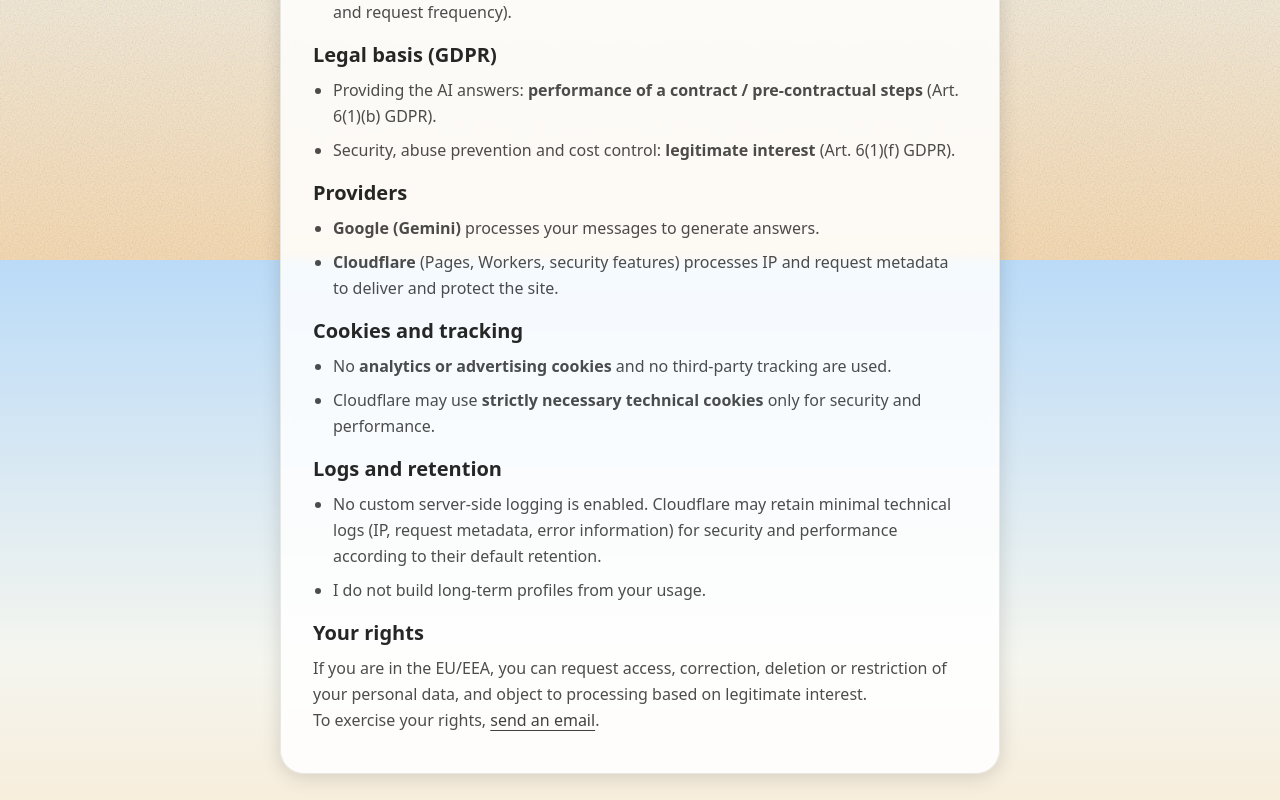
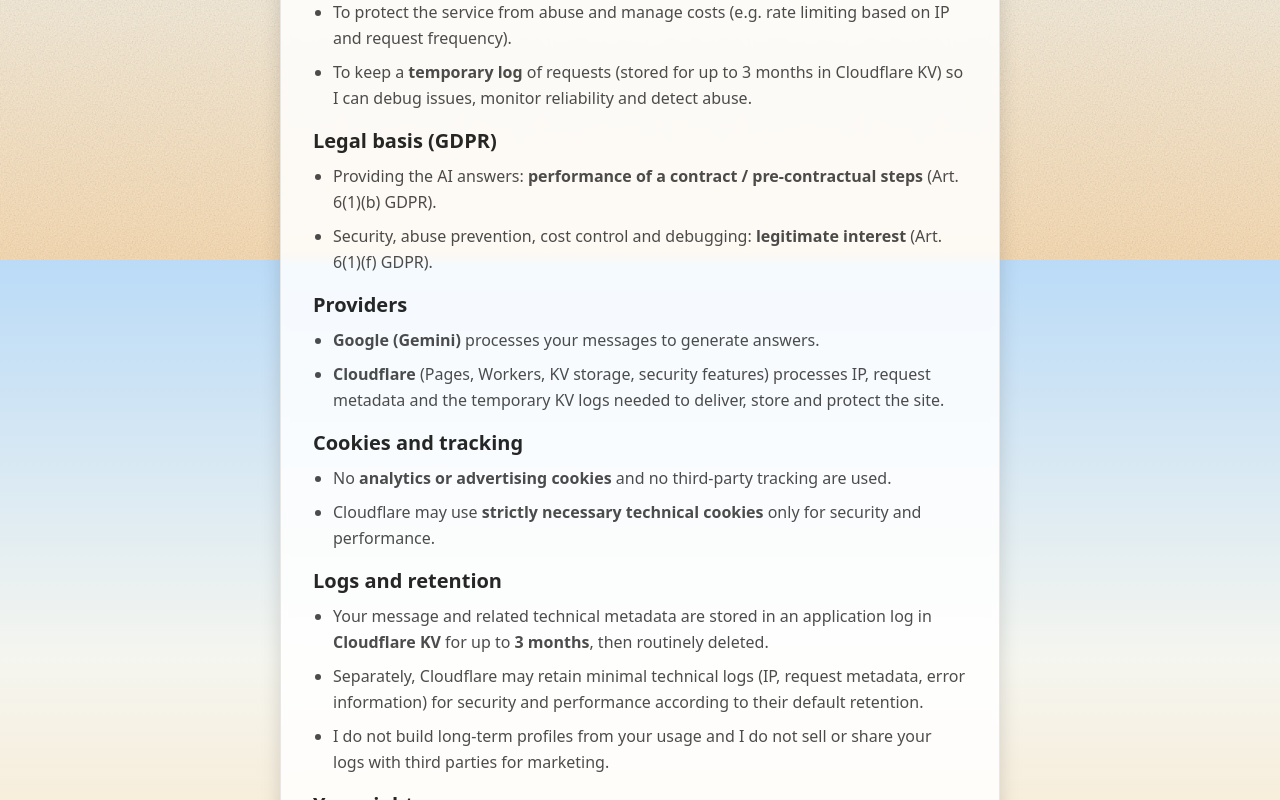
Before and after one commit to diegobit/askthebio, a React (Vite) app in the folder gui/: page /privacy in a window 1280 px wide. Shown: the part 540-1340 px from the top of the page. Built offline with nearby package versions, Linux system fonts and the light colour scheme; a web font is replaced by a local one.

Commit message:
gui: update privacy policy

```diff
--- a/gui/src/pages/Privacy.tsx
+++ b/gui/src/pages/Privacy.tsx
@@ -18,7 +18,9 @@
           <div className="mt-6 space-y-4 text-base text-black/70 dark:text-white/75 leading-relaxed">
             <section>
               <h2 className="text-xl font-semibold text-black/85 dark:text-white/85">Data controller</h2>
-              <p className="mt-1">This site is operated by <strong>Diego Giorgini</strong>.</p>
+              <p className="mt-1">
+                This site is operated by <strong>Diego Giorgini</strong>.
+              </p>
               <p>
                 Contact:{" "}
                 <a
@@ -33,7 +35,10 @@
             <section>
               <h2 className="text-xl font-semibold text-black/85 dark:text-white/85">What data is processed</h2>
               <ul className="mt-2 list-disc space-y-2 pl-5">
-                <li>The <strong>text you type</strong> into the input box.</li>
+                <li>
+                  The <strong>text you type</strong> into the input box (both to send it to the AI model and for
+                  short-term logging).
+                </li>
                 <li>
                   <strong>Technical data</strong> needed to run and protect the service, such as IP address,
                   date/time, requested URL and basic browser info (User-Agent).
@@ -44,40 +49,75 @@
             <section>
               <h2 className="text-xl font-semibold text-black/85 dark:text-white/85">How your data is used</h2>
               <ul className="mt-2 list-disc space-y-2 pl-5">
-                <li>To send your message to <strong>Google Gemini</strong> and return an answer.</li>
-                <li>To protect the service from abuse and manage costs (e.g. rate limiting based on IP and request frequency).</li>
+                <li>
+                  To send your message to <strong>Google Gemini</strong> and return an answer.
+                </li>
+                <li>
+                  To protect the service from abuse and manage costs (e.g. rate limiting based on IP and request
+                  frequency).
+                </li>
+                <li>
+                  To keep a <strong>temporary log</strong> of requests (stored for up to 3&nbsp;months in Cloudflare KV)
+                  so I can debug issues, monitor reliability and detect abuse.
+                </li>
               </ul>
             </section>
 
             <section>
               <h2 className="text-xl font-semibold text-black/85 dark:text-white/85">Legal basis (GDPR)</h2>
               <ul className="mt-2 list-disc space-y-2 pl-5">
-                <li>Providing the AI answers: <strong>performance of a contract / pre-contractual steps</strong> (Art. 6(1)(b) GDPR).</li>
-                <li>Security, abuse prevention and cost control: <strong>legitimate interest</strong> (Art. 6(1)(f) GDPR).</li>
+                <li>
+                  Providing the AI answers:{" "}
+                  <strong>performance of a contract / pre-contractual steps</strong> (Art. 6(1)(b) GDPR).
+                </li>
+                <li>
+                  Security, abuse prevention, cost control and debugging:{" "}
+                  <strong>legitimate interest</strong> (Art. 6(1)(f) GDPR).
+                </li>
               </ul>
             </section>
 
             <section>
               <h2 className="text-xl font-semibold text-black/85 dark:text-white/85">Providers</h2>
               <ul className="mt-2 list-disc space-y-2 pl-5">
-                <li><strong>Google (Gemini)</strong> processes your messages to generate answers.</li>
-                <li><strong>Cloudflare</strong> (Pages, Workers, security features) processes IP and request metadata to deliver and protect the site.</li>
+                <li>
+                  <strong>Google (Gemini)</strong> processes your messages to generate answers.
+                </li>
+                <li>
+                  <strong>Cloudflare</strong> (Pages, Workers, KV storage, security features) processes IP, request
+                  metadata and the temporary KV logs needed to deliver, store and protect the site.
+                </li>
               </ul>
             </section>
 
             <section>
               <h2 className="text-xl font-semibold text-black/85 dark:text-white/85">Cookies and tracking</h2>
               <ul className="mt-2 list-disc space-y-2 pl-5">
-                <li>No <strong>analytics or advertising cookies</strong> and no third-party tracking are used.</li>
-                <li>Cloudflare may use <strong>strictly necessary technical cookies</strong> only for security and performance.</li>
+                <li>
+                  No <strong>analytics or advertising cookies</strong> and no third-party tracking are used.
+                </li>
+                <li>
+                  Cloudflare may use <strong>strictly necessary technical cookies</strong> only for security and
+                  performance.
+                </li>
               </ul>
             </section>
 
             <section>
               <h2 className="text-xl font-semibold text-black/85 dark:text-white/85">Logs and retention</h2>
               <ul className="mt-2 list-disc space-y-2 pl-5">
-                <li>No custom server-side logging is enabled. Cloudflare may retain minimal technical logs (IP, request metadata, error information) for security and performance according to their default retention.</li>
-                <li>I do not build long-term profiles from your usage.</li>
+                <li>
+                  Your message and related technical metadata are stored in an application log in{" "}
+                  <strong>Cloudflare KV</strong> for up to <strong>3&nbsp;months</strong>, then routinely deleted.
+                </li>
+                <li>
+                  Separately, Cloudflare may retain minimal technical logs (IP, request metadata, error information) for
+                  security and performance according to their default retention.
+                </li>
+                <li>
+                  I do not build long-term profiles from your usage and I do not sell or share your logs with third
+                  parties for marketing.
+                </li>
               </ul>
             </section>
 
```
